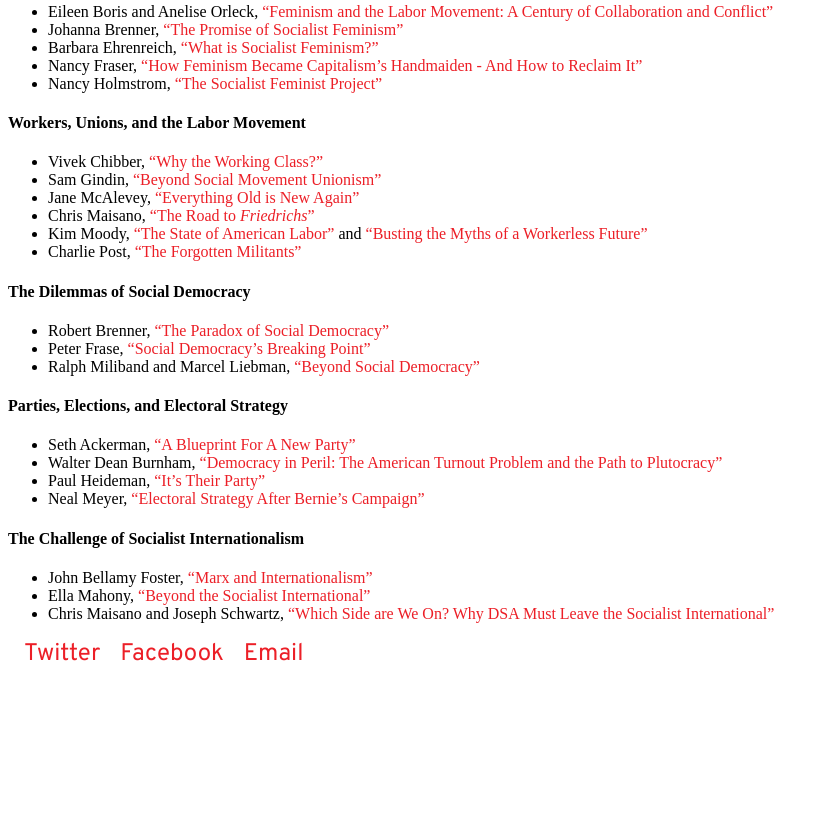
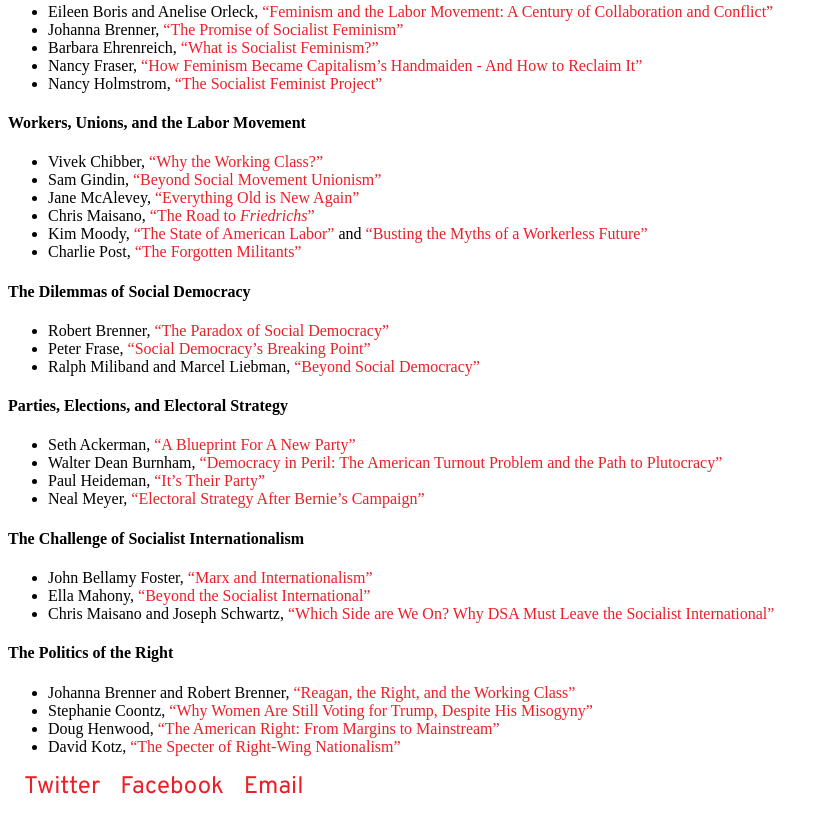
Before and after one commit to justincharles/momentum, a Gatsby site: page /reading in a window 1280 px wide. Shown: the part 380-1213 px from the top of the page, without its empty margins (0-829 px from the left). Before the commit the page ends 1082 px from the top, so only its background shows below. Built offline with nearby package versions, Linux system fonts and the light colour scheme; Gatsby itself is replaced by a stand-in of ours.

Commit message:
Added right-wing politics section to reading

```diff
--- a/src/pages/reading.js
+++ b/src/pages/reading.js
@@ -306,6 +306,49 @@
                 </li>
               </ul>
             </section>
+            <section className="main__links-section">
+              <h4 className="main__links-section-title">
+                The Politics of the Right
+              </h4>
+              <ul className="main__links-list">
+                <li className="main__links-list-item">
+                  Johanna Brenner and Robert Brenner,{" "}
+                  <a
+                    href="https://www.versobooks.com/blogs/2939-reagan-the-right-and-the-working-class"
+                    target="_blank"
+                  >
+                    “Reagan, the Right, and the Working Class”
+                  </a>
+                </li>
+                <li className="main__links-list-item">
+                  Stephanie Coontz,{" "}
+                  <a
+                    href="https://www.vox.com/conversations/2016/10/25/13384528/donald-trump-women-stephanie-coontz"
+                    target="_blank"
+                  >
+                    “Why Women Are Still Voting for Trump, Despite His Misogyny”
+                  </a>
+                </li>
+                <li className="main__links-list-item">
+                  Doug Henwood,{" "}
+                  <a
+                    href="https://drive.google.com/open?id=0Byh5jKbk0CCda2NGZ0lfZklmbVE"
+                    target="_blank"
+                  >
+                    “The American Right: From Margins to Mainstream”
+                  </a>
+                </li>
+                <li className="main__links-list-item">
+                  David Kotz,{" "}
+                  <a
+                    href="https://jacobinmag.com/2017/05/donald-trump-neoliberalism-right-wing-nationalism"
+                    target="_blank"
+                  >
+                    “The Specter of Right-Wing Nationalism”
+                  </a>
+                </li>
+              </ul>
+            </section>
           </div>
         </div>
         <Footer />
```
